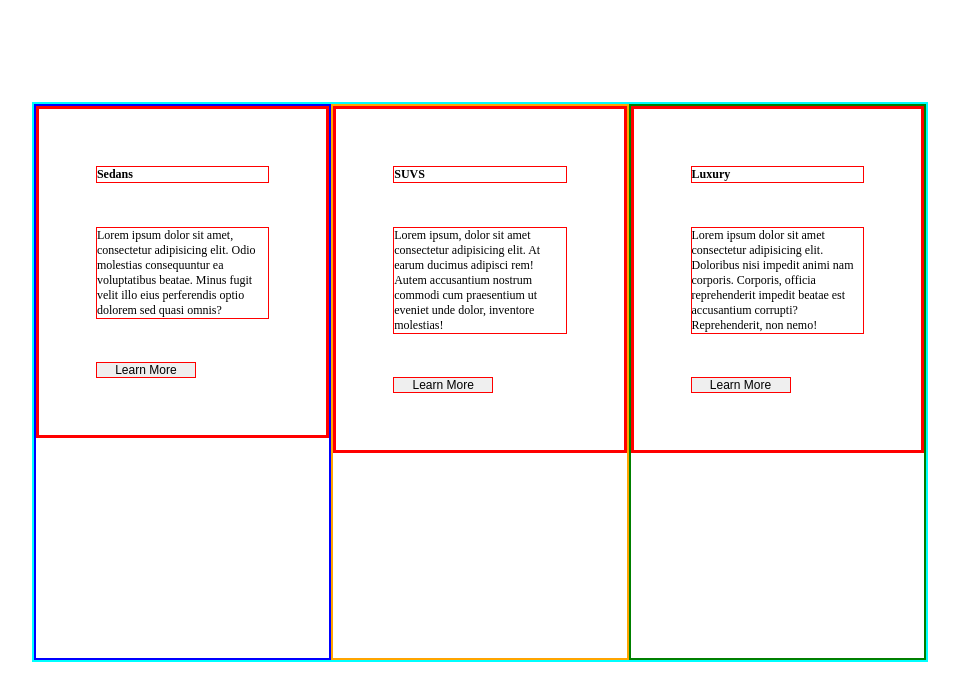
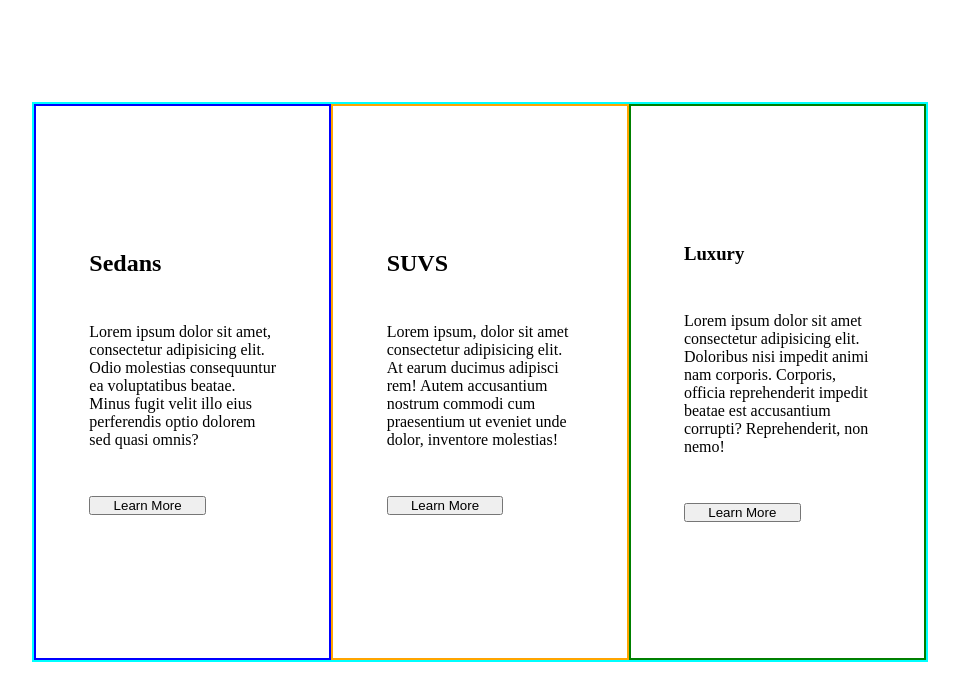
Before and after one commit to JordBant/3-column-flex-layout, a plain HTML site: page 3-col-prac/index.html in a window 1280 px wide. Shown: the whole page, without its empty margins (160-1119 px from the left). Drawn offline with Linux system fonts and the light colour scheme.

Commit message:
Consolidated html and css
Removed divs and added id  of #card to each section

Made each #card a flex

```diff
--- a/3-col-prac/index.html
+++ b/3-col-prac/index.html
@@ -9,8 +9,7 @@
 </head>
 <body>
     <main class="flex-container">
-        <section class="sedan">
-            <div class="col-sed" id="card">
+        <section class="sedan" id="card">
             <h1>Sedans</h1>
             <p>
                 Lorem ipsum dolor sit amet, consectetur adipisicing elit.
@@ -18,10 +17,8 @@
                 Minus fugit velit illo eius perferendis optio dolorem sed quasi omnis?
             </p>
             <button id="btn-more">Learn More</button>
-            </div>
         </section>
-        <section class="suv">
-            <div class="col-suv" id="card">
+        <section class="suv" id="card">
             <h2>SUVS</h2>
             <p>
                 Lorem ipsum, dolor sit amet consectetur adipisicing elit.
@@ -29,10 +26,8 @@
                 Autem accusantium nostrum commodi cum praesentium ut eveniet unde dolor, inventore molestias!
             </p>
             <button id="btn-more">Learn More</button>
-            </div>
         </section>
-        <section class="lux">
-            <div class="col-lux" id="card">
+        <section class="lux" id="card">
             <h3>Luxury</h3>
             <p>
                 Lorem ipsum dolor sit amet consectetur adipisicing elit.
@@ -41,7 +36,6 @@
                 Reprehenderit, non nemo!
             </p>
             <button id="btn-more">Learn More</button>
-            </div>
         </section>
     </main>
 </body>
--- a/3-col-prac/style.css
+++ b/3-col-prac/style.css
@@ -30,9 +30,9 @@ Parent Rule Sets
     /* ---Flex--- */
     display: flex;
     flex-direction: column;
+    justify-content: center;
     /* ---Dimensions--- */
-    padding: 2.2em;
-    border: red 3px solid;
+    padding: 30px;
 }
 
 /*
@@ -49,7 +49,15 @@ Child Rule Sets
     flex-basis: 100%;
 }
 
-/* ---Individual Card Names--- */
+/* All Children of #card (or the sections)
+~~~~~~~~~~~~~~~~~~~~~~~~~~~~~~~~~~~~~~~~~~ */
+
+#card > *
+{
+    margin: 10%;
+    font-size: clamp();
+}
+
 .sedan
 {
     border: blue 2px solid;
@@ -64,24 +72,9 @@ Child Rule Sets
 {
     border: green 2px solid;
 }
-/* ---------------------------- */
-
-
-/* All Children of #cards
-~~~~~~~~~~~~~~~~~~~~~~~~~~~~~~~~ */
-#card > *
-{
-    border: 1px red solid;
-    font-size: 12px;
-    margin: 10%;
-}
-
-#card > p
-{
-    width: auto;
-}
 
 #btn-more
 {
-    width: 100px;
+    top: ;
+    width: 50%;
 }
```
Lines whose indentation alone changed are shown as unchanged.
